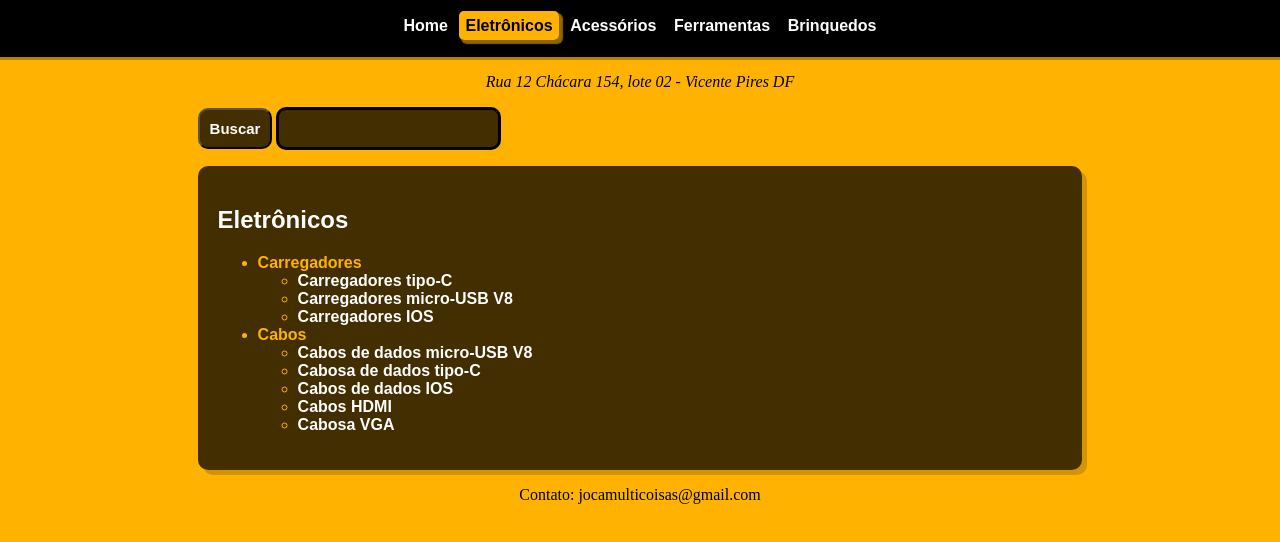
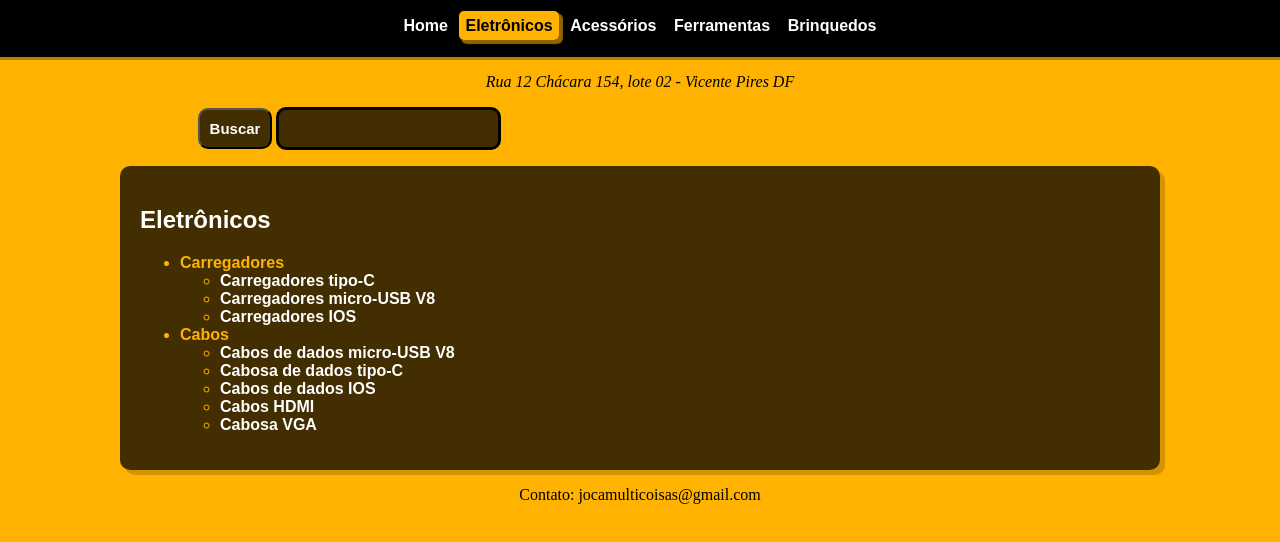
Before and after one commit to RodrigoTargino/site-joca, a plain HTML site: page index.html in a window 1280 px wide. Shown: the part 108-650 px from the top of the page. Drawn offline with Linux system fonts and the light colour scheme.

Commit message:
Update style.css

```diff
--- a/style.css
+++ b/style.css
@@ -116,11 +116,12 @@ section#pesquisa {
 }
 
 main {
+    min-width: 300px;
+    max-width: 1000px;
+    margin: auto;
     background-color: rgba(0, 0, 0, 0.74);
     color: white;
     padding: 20px 20px;
-    margin-left: 15%;
-    margin-right: 15%;
     border-radius: 10px;
     box-shadow: 5px 5px rgba(0, 0, 0, 0.171);
     font-family: Arial, Helvetica, sans-serif;
```
